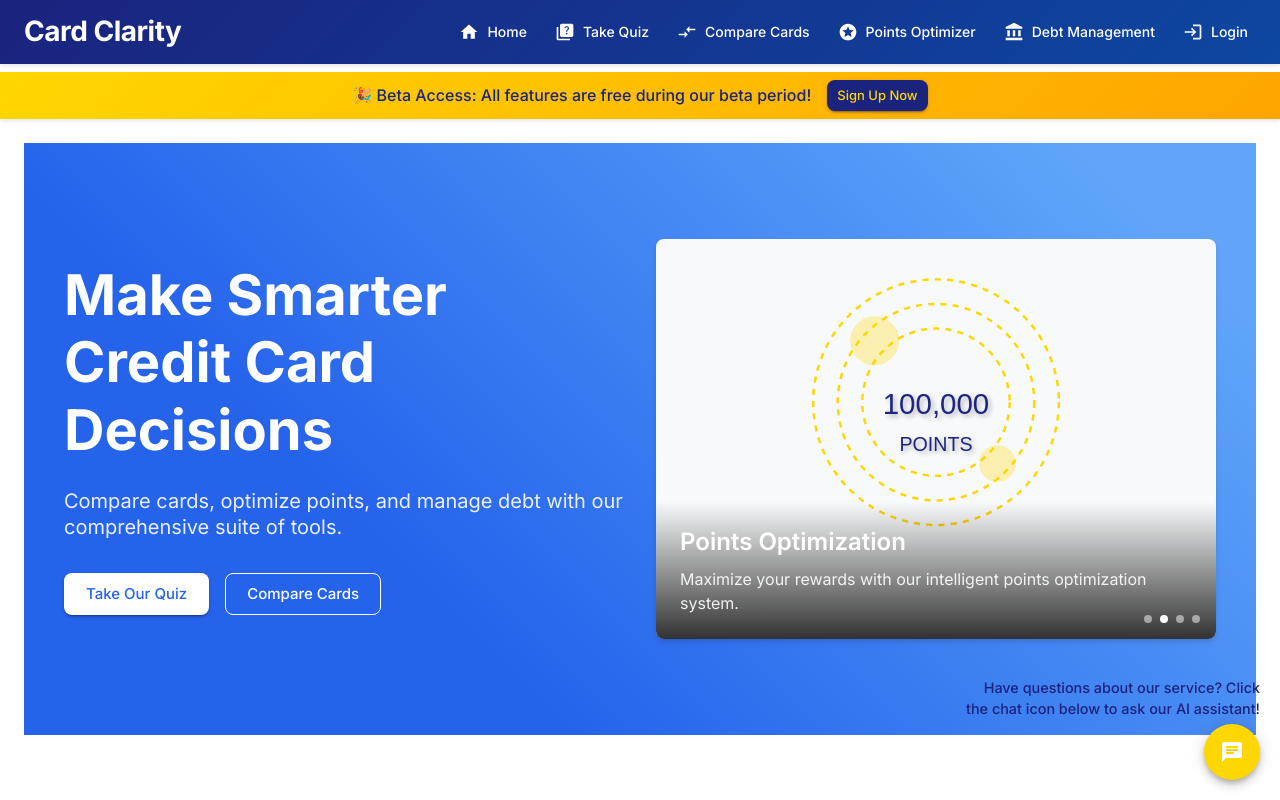
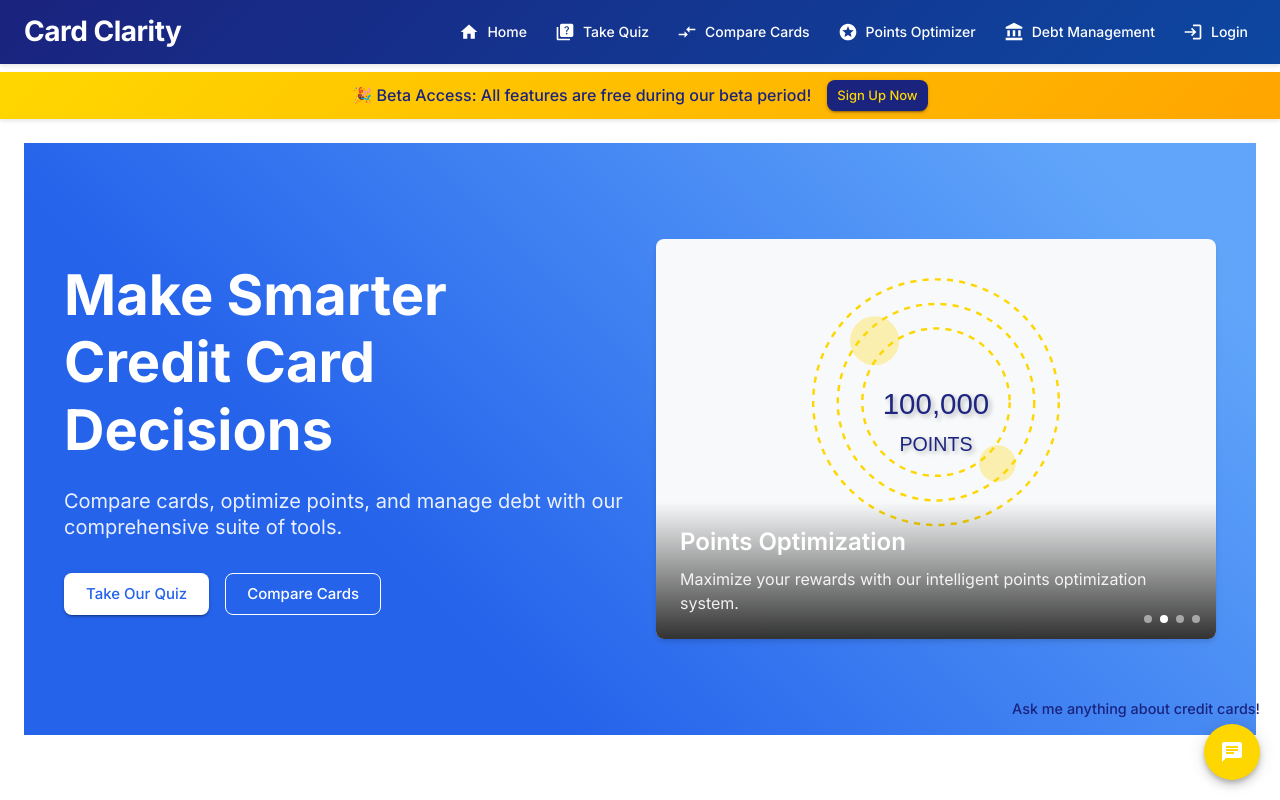
Before and after one commit to nickjackson801/card-clarity, a React (Vite) app: page / in a window 1280 px wide. Shown: the top 800 px of the page. Built offline with nearby package versions, Linux system fonts and the light colour scheme.

Commit message:
Make ChatBot text shorter and add animation

```diff
--- a/src/components/ChatBot.tsx
+++ b/src/components/ChatBot.tsx
@@ -162,8 +162,11 @@ const ChatBot = () => {
     <>
       {!isOpen && (
         <>
-          <Typography
-            sx={{
+          <motion.div
+            initial={{ opacity: 0, y: 20 }}
+            animate={{ opacity: 1, y: 0 }}
+            transition={{ duration: 0.5 }}
+            style={{
               position: 'fixed',
               bottom: 80,
               right: 20,
@@ -174,8 +177,8 @@ const ChatBot = () => {
               fontWeight: 500
             }}
           >
-            Have questions about our service? Click the chat icon below to ask our AI assistant!
-          </Typography>
+            Ask me anything about credit cards!
+          </motion.div>
           <Fab
             color="primary"
             aria-label="chat"
```
